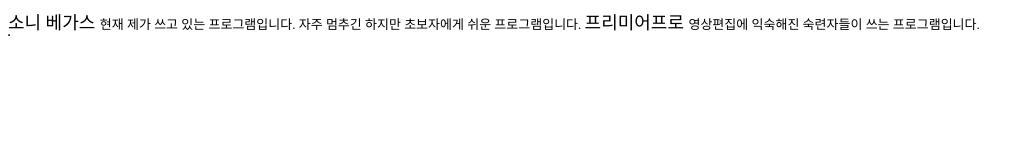
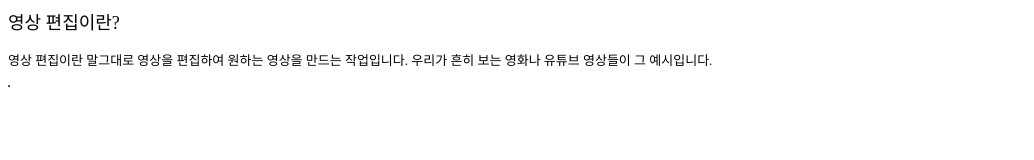
Before and after one commit to ParkYein0413/kunapia0413, a plain HTML site: page right2.html in a window 1280 px wide. Shown: the whole page, without its empty margins (0-1034 px from the left). Drawn offline with Linux system fonts and the light colour scheme.

Commit message:
Update right2.html

```diff
--- a/right2.html
+++ b/right2.html
@@ -1,24 +1,17 @@
 <html><head>
-<title>영상 편집 프로그램
+<title> 영상편집이란
 </title></head>
 <body>
 <table border=1>
   <font size=4>
-    소니 베가스
+  영상 편집이란?
   </font>
-  <a>
-  <font size=2>
-    현재 제가 쓰고 있는 프로그램입니다.
-    자주 멈추긴 하지만 초보자에게 쉬운 프로그램입니다.
-  </font>
-    <a>
-  <font size=4>
-    프리미어프로
-  </font>
-      <a>
-  <font size=2>
-    영상편집에 익숙해진 숙련자들이 쓰는 프로그램입니다.
-        </font>
+  <p>
+    <font size=2>
+      영상 편집이란 말그대로 영상을 편집하여 원하는 영상을 만드는 작업입니다.
+      우리가 흔히 보는 영화나 유튜브 영상들이 그 예시입니다.
+    </font>
+
 </table>
 </body>
 </html>
```
